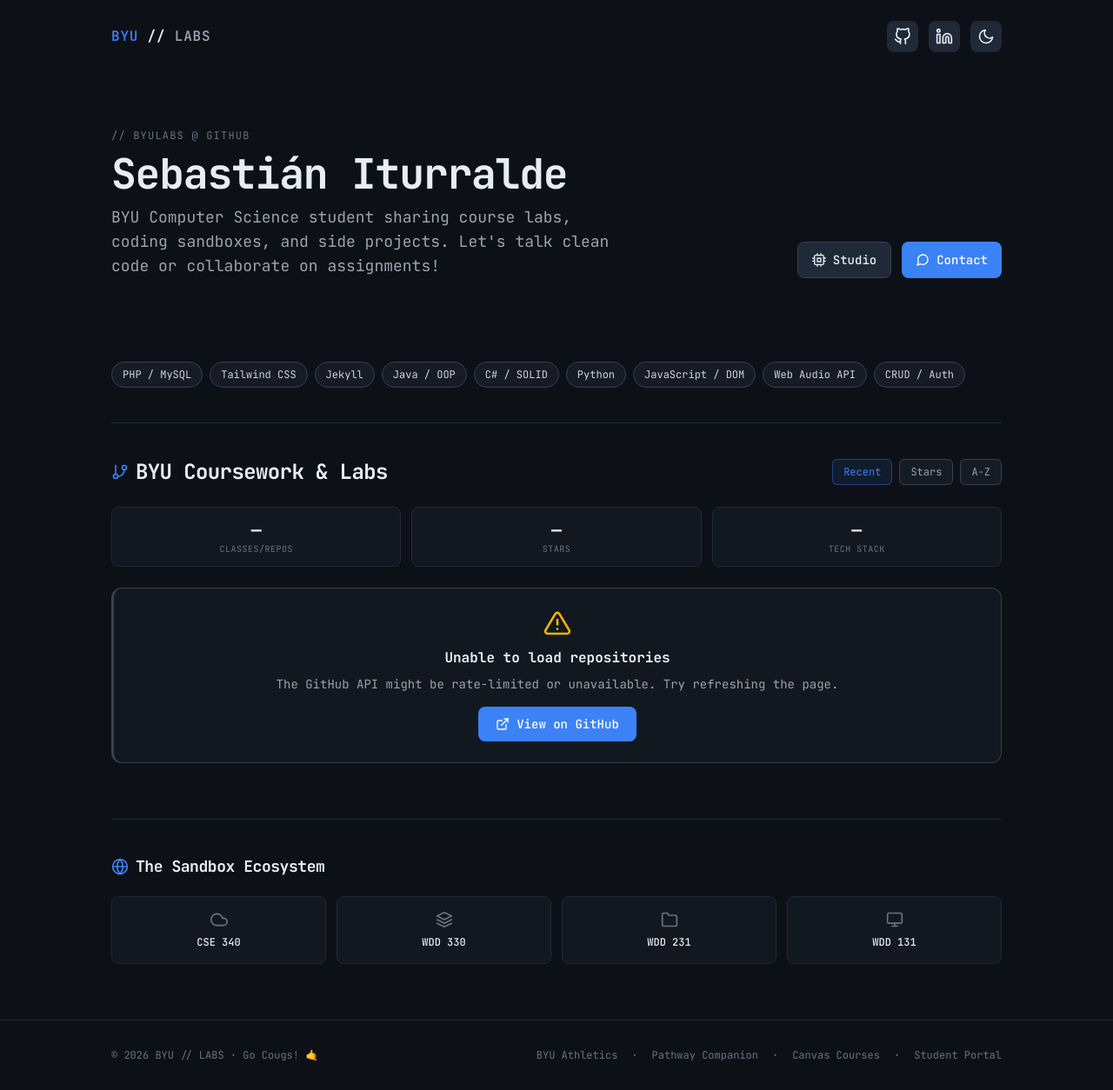
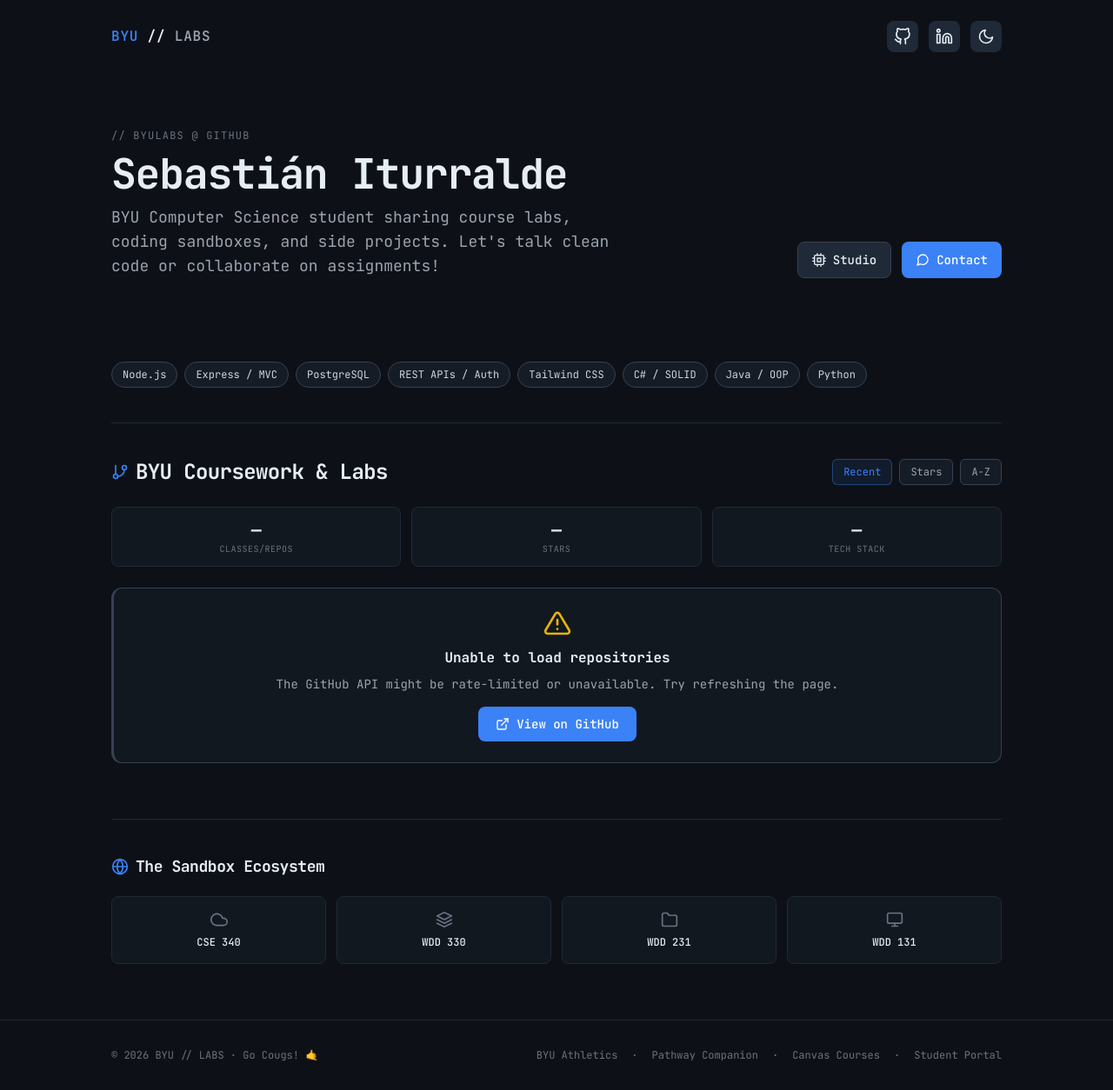
Before and after one commit to BYULabs/byulabs.github.io, a Jekyll site: the page built from index.html, in a window 1280 px wide. Shown: the whole page at 87% size. Built offline with Jekyll 4.4.1, drawn with Linux system fonts in a browser that asks for light colours.

Commit message:
fix: update competencies section with modern web technologies and remove outdated entries

```diff
--- a/index.html
+++ b/index.html
@@ -33,17 +33,19 @@ description: "Explore computer science coursework, coding sandboxes, and softwar
     <!-- Competencies -->
     <section class="mb-10 fade-up visible">
         <div class="flex flex-wrap gap-2">
-            <span class="comp-pill text-xs px-3 py-1.5 rounded-full border dark:border-gray-700 light:border-gray-300 dark:bg-gray-800/50 light:bg-gray-100 dark:text-gray-300 light:text-gray-700">PHP / MySQL</span>
+            <!-- Modern Web & MERN -->
+            <span class="comp-pill text-xs px-3 py-1.5 rounded-full border dark:border-gray-700 light:border-gray-300 dark:bg-gray-800/50 light:bg-gray-100 dark:text-gray-300 light:text-gray-700">Node.js</span>
+            <span class="comp-pill text-xs px-3 py-1.5 rounded-full border dark:border-gray-700 light:border-gray-300 dark:bg-gray-800/50 light:bg-gray-100 dark:text-gray-300 light:text-gray-700">Express / MVC</span>
+
+            <!-- Databases & API -->
+            <span class="comp-pill text-xs px-3 py-1.5 rounded-full border dark:border-gray-700 light:border-gray-300 dark:bg-gray-800/50 light:bg-gray-100 dark:text-gray-300 light:text-gray-700">PostgreSQL</span>
+            <span class="comp-pill text-xs px-3 py-1.5 rounded-full border dark:border-gray-700 light:border-gray-300 dark:bg-gray-800/50 light:bg-gray-100 dark:text-gray-300 light:text-gray-700">REST APIs / Auth</span>
             <span class="comp-pill text-xs px-3 py-1.5 rounded-full border dark:border-gray-700 light:border-gray-300 dark:bg-gray-800/50 light:bg-gray-100 dark:text-gray-300 light:text-gray-700">Tailwind CSS</span>
-            <span class="comp-pill text-xs px-3 py-1.5 rounded-full border dark:border-gray-700 light:border-gray-300 dark:bg-gray-800/50 light:bg-gray-100 dark:text-gray-300 light:text-gray-700">Jekyll</span>
 
+            <!-- Software Engineering Foundations -->
+            <span class="comp-pill text-xs px-3 py-1.5 rounded-full border dark:border-gray-700 light:border-gray-300 dark:bg-gray-800/50 light:bg-gray-100 dark:text-gray-300 light:text-gray-700">C# / SOLID</span>
             <span class="comp-pill text-xs px-3 py-1.5 rounded-full border dark:border-gray-700 light:border-gray-300 dark:bg-gray-800/50 light:bg-gray-100 dark:text-gray-300 light:text-gray-700">Java / OOP</span>
-            <span class="comp-pill text-xs px-3 py-1.5 rounded-full border dark:border-gray-700 light:border-gray-300 dark:bg-gray-800/50 light:bg-gray-100 dark:text-gray-300 light:text-gray-700">C# / SOLID</span>
             <span class="comp-pill text-xs px-3 py-1.5 rounded-full border dark:border-gray-700 light:border-gray-300 dark:bg-gray-800/50 light:bg-gray-100 dark:text-gray-300 light:text-gray-700">Python</span>
-
-            <span class="comp-pill text-xs px-3 py-1.5 rounded-full border dark:border-gray-700 light:border-gray-300 dark:bg-gray-800/50 light:bg-gray-100 dark:text-gray-300 light:text-gray-700">JavaScript / DOM</span>
-            <span class="comp-pill text-xs px-3 py-1.5 rounded-full border dark:border-gray-700 light:border-gray-300 dark:bg-gray-800/50 light:bg-gray-100 dark:text-gray-300 light:text-gray-700">Web Audio API</span>
-            <span class="comp-pill text-xs px-3 py-1.5 rounded-full border dark:border-gray-700 light:border-gray-300 dark:bg-gray-800/50 light:bg-gray-100 dark:text-gray-300 light:text-gray-700">CRUD / Auth</span>
         </div>
     </section>
 
```
